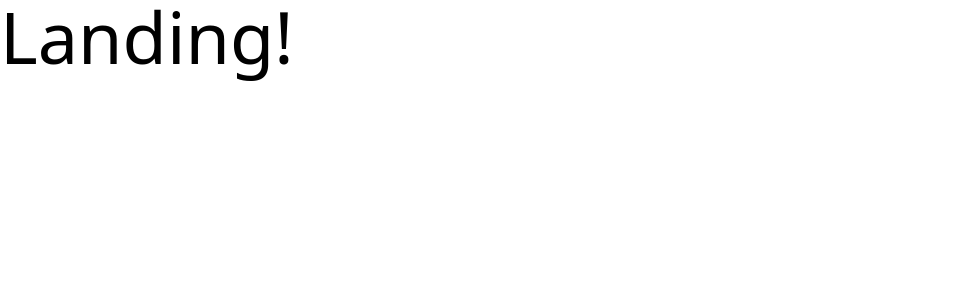
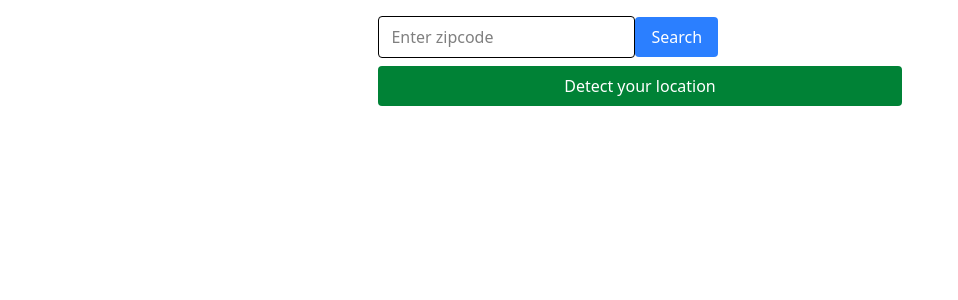
Before and after one commit to AleksandrRise/barterAI, a React (Vite) app in the folder client/: page / in a window 1280 px wide. Shown: the top 300 px of the page, without its empty margins (0-958 px from the left). Built offline with nearby package versions, Linux system fonts and the light colour scheme.

Commit message:
Latest update

```diff
--- /dev/null
+++ b/client/src/components/landing/ZipSearch.jsx
@@ -0,0 +1,45 @@
+import { useState } from "react";
+import data from "../../shared/utils/items.js";
+
+export default function ZipSearch() {
+  const [zip, setZip] = useState("");
+
+  const handleSearch = (e) => {
+    e.preventDefault();
+
+    if (!zip) {
+      console.log("Please enter a zipcode");
+      return;
+    }
+
+    // Filter items by zip
+    const results = data.filter((item) => item.zipcode === zip);
+
+    console.log("Results:", results);
+  };
+
+  return (
+    <form onSubmit={handleSearch} className="p-4 space-y-2">
+      <input
+        type="text"
+        value={zip}
+        onChange={(e) => setZip(e.target.value)}
+        placeholder="Enter zipcode"
+        className="border px-3 py-2 rounded"
+      />
+      <button
+        type="submit"
+        className="bg-blue-500 text-white px-4 py-2 rounded"
+      >
+        Search
+      </button>
+
+      <button
+        type="button"
+        className="bg-green-700 text-white px-4 py-2 rounded w-full"
+      >
+        Detect your location
+      </button>
+    </form>
+  );
+}
--- a/client/src/pages/Landing.jsx
+++ b/client/src/pages/Landing.jsx
@@ -1,5 +1,10 @@
+import ZipSearch from "../components/landing/ZipSearch.jsx";
+
 export default function Landing() {
+
     return (
-        <h1 className="text-black text-7xl">Landing!</h1>
+        <main className="flex justify-center items-center">
+            <ZipSearch />
+        </main>
     )
 }
--- /dev/null
+++ b/client/src/shared/utils/items.js
@@ -0,0 +1,5 @@
+export default [
+  { "id": 1, "name": "Item A", "zipcode": "90210" },
+  { "id": 2, "name": "Item B", "zipcode": "10001" },
+  { "id": 3, "name": "Item C", "zipcode": "90210" }
+]
```
